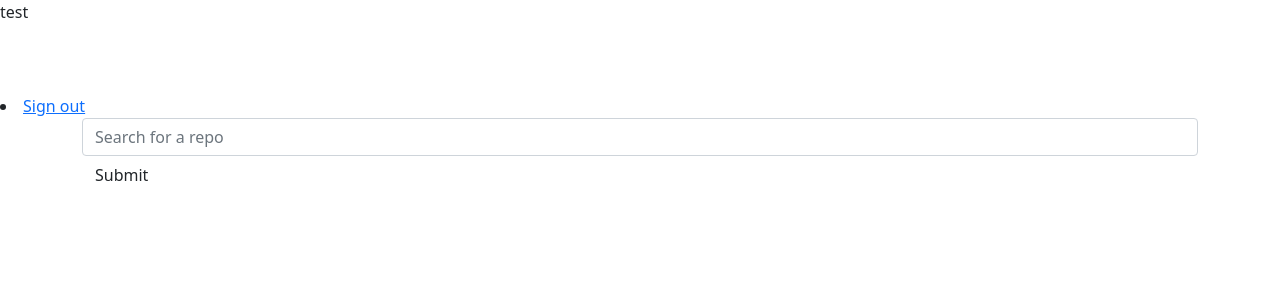
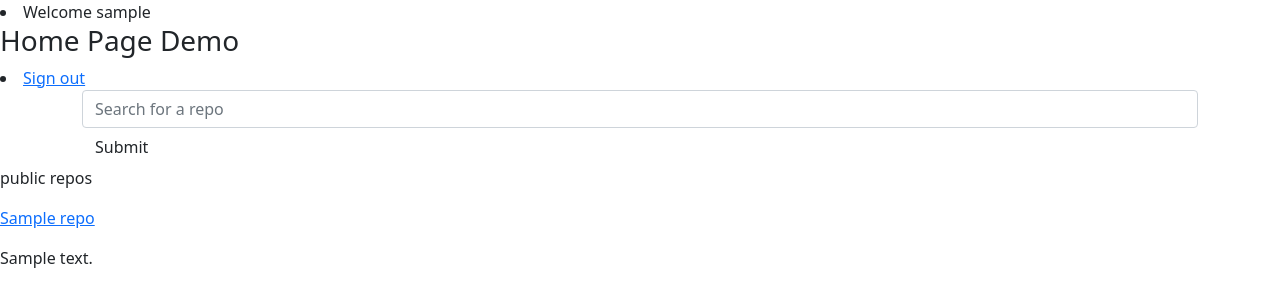
Before and after one commit to kennjr/CRUD-Git-Hub, a Flask app: template app/templates/index.html in a window 1280 px wide. Shown: the top 307 px of the page. Run offline with Flask 2, Linux system fonts and the light colour scheme; a user stored in the database is signed in; tables that the repository leaves empty hold one stand-in row (values such as "Sample post"); the template is opened without the code that fills it: values that come from a table or form of the project are taken from there, most other values are stand-ins (such as "Sample title", 1, 10 or a date in 2020).

Commit message:
create popular repos request and display on homepage

```diff
--- a/app/templates/index.html
+++ b/app/templates/index.html
@@ -1,14 +1,19 @@
 {% extends 'base.html'%}
 
+{% block styles %}
+    {{ super() }}
+    <link rel="stylesheet" href="{{url_for('static', filename='css/index.css')}}">
+{% endblock %}
 
 {% block content %}
 
 <!--block content here-->
-<p>test {{message}}</p>
+
 
 <div>
   {% if current_user.is_authenticated %}
-  <li style="color:white;padding:15px;">{{current_user.username}}</li>
+  <li>Welcome {{user.username}}</li>
+  <h3>Home Page Demo</h3>
   <li><a href="{{url_for('auth.logout')}}">Sign out</a></li>
   <div class="container">
     <form>
@@ -17,7 +22,17 @@
     </form>
 
   </div>
+  <p>public repos</p>
+  {% for repo in repos %}
+
+
+          <p><a href="{{repo.html_url}}">{{repo.name}}</a></p>
+          <p>{{repo.description}}</p>
+
+
+  {%endfor%}
   {% else %}
+  <h3>Get started page demo</h3>
   <li><a href="{{url_for('auth.login')}}">Sign in</a></li>
   {%endif%}
 </div>
--- a/app/templates/search.html
+++ b/app/templates/search.html
@@ -1,5 +1,6 @@
 
-<h3>search results demo; display repo names</h3>
+<h3>search results demo; display {{search_term}} repos</h3>
+
 {% for repo in repos %}
 
   <p>{{repo.name}}</p>
```
Also changed, not shown: app/main/views.py (+5 -3 lines), app/request.py (+26 -0 lines).
